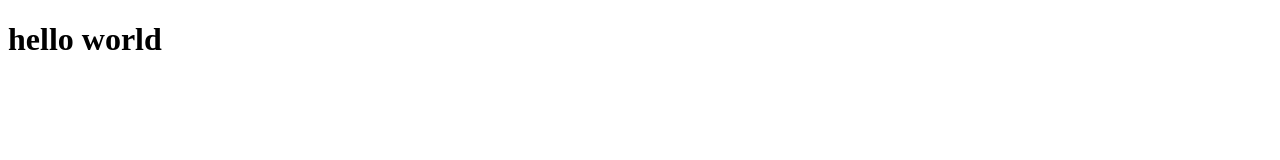
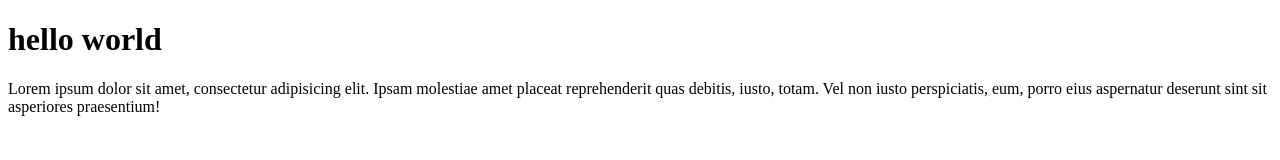
Before and after one commit to Asyafak/ahmad-test-remote2, a plain HTML site: page index.html in a window 1280 px wide. Drawn offline with Linux system fonts and the light colour scheme.

Commit message:
menambahkan paragraft

```diff
--- a/index.html
+++ b/index.html
@@ -9,6 +9,7 @@
 <body>
 
   <h1>hello world</h1>
+  <p>Lorem ipsum dolor sit amet, consectetur adipisicing elit. Ipsam molestiae amet placeat reprehenderit quas debitis, iusto, totam. Vel non iusto perspiciatis, eum, porro eius aspernatur deserunt sint sit asperiores praesentium!</p>
 
 </body>
 </html>
```
